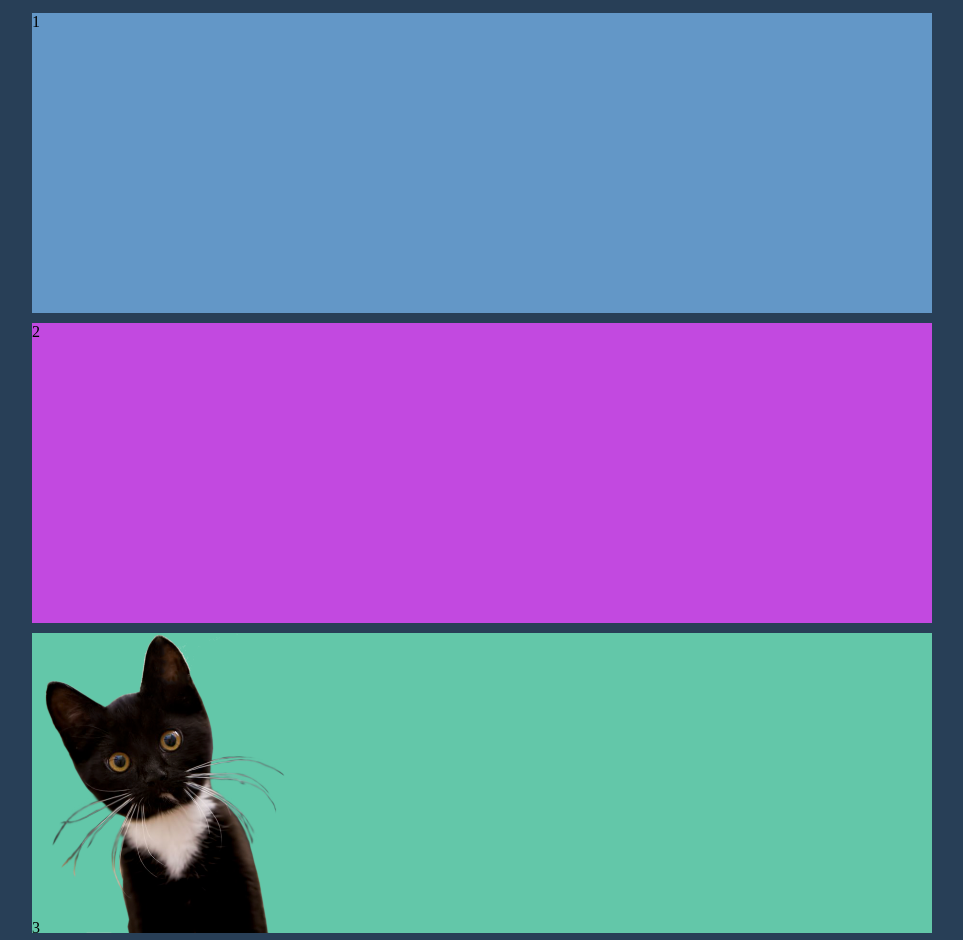
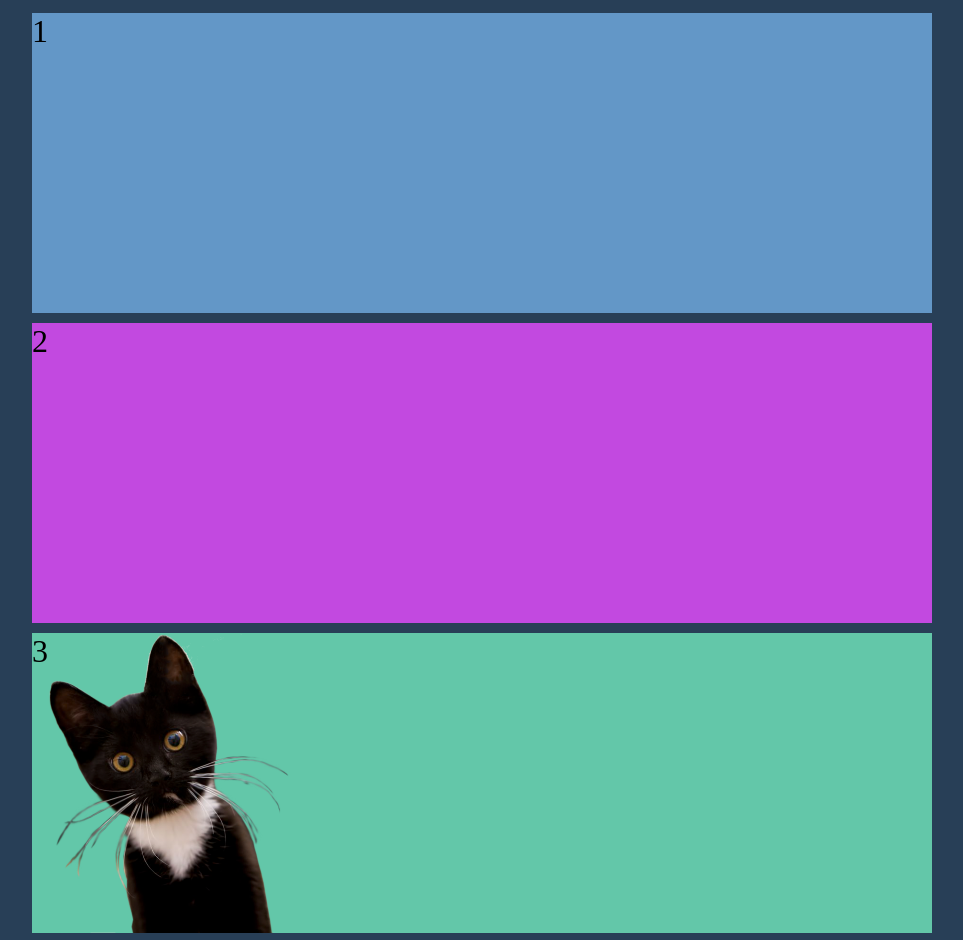
Before and after one commit to Ruler90/js-slide-in-on-scroll, a plain HTML site: page index.html in a window 1280 px wide. Shown: the top 940 px of the page, without its empty margins (158-1121 px from the left). Drawn offline with Linux system fonts and the light colour scheme.

Commit message:
Update main.css

```diff
--- a/main.css
+++ b/main.css
@@ -13,18 +13,22 @@ main {
     width: 900px;
     height: 300px;
     margin: 5px 0;
+    font-size: 2em;
     overflow: hidden;
     position: relative;
 }
 
 .standardSection img {
-    transition: transform 4s ease;
+    transition: transform 3000ms ease;
+    max-width: 100%;
+    height: auto;
 }
 
-.toSlideIn3 {
+.toSlideIn {
     position: absolute;
-    /* left: 900px; */
 }
+
+/* = = = = = = = = = = = = = = = = = = */
 
 .background--blue {
     background: rgb(99, 151, 199);
```
